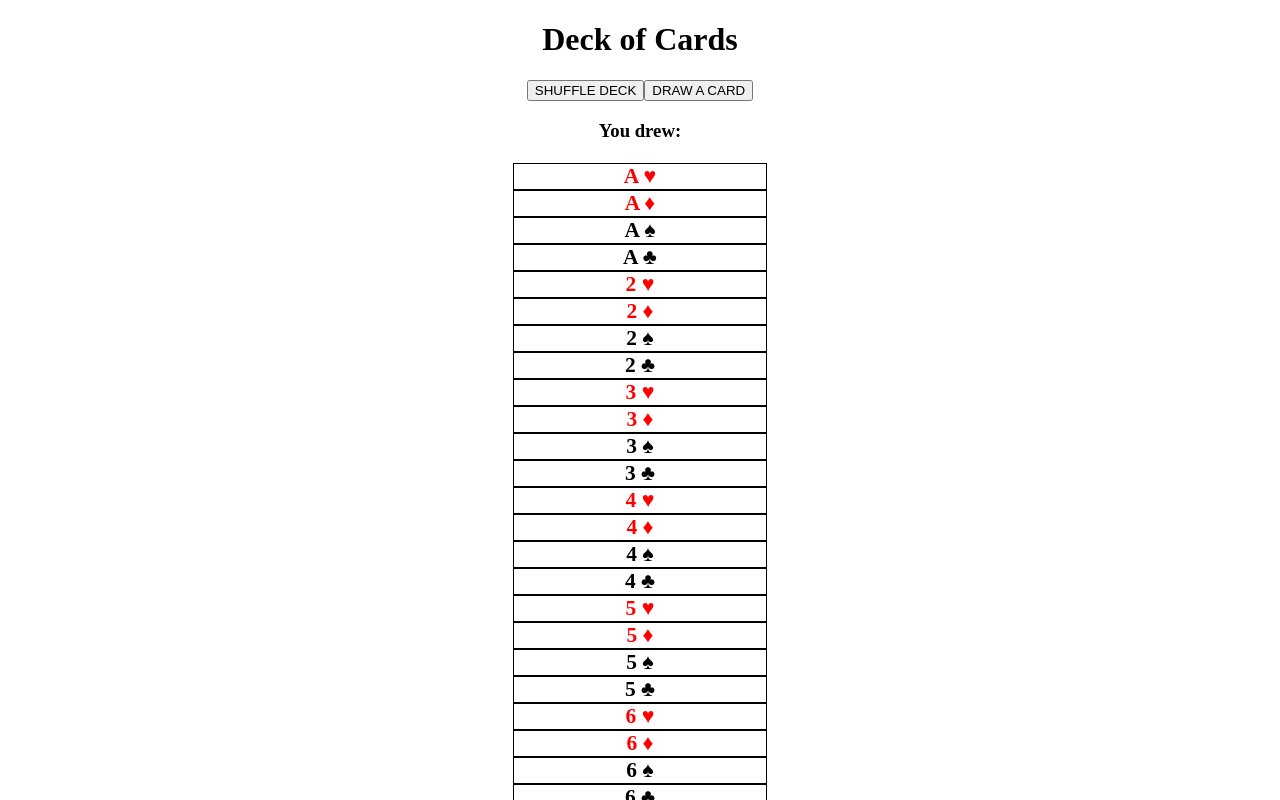
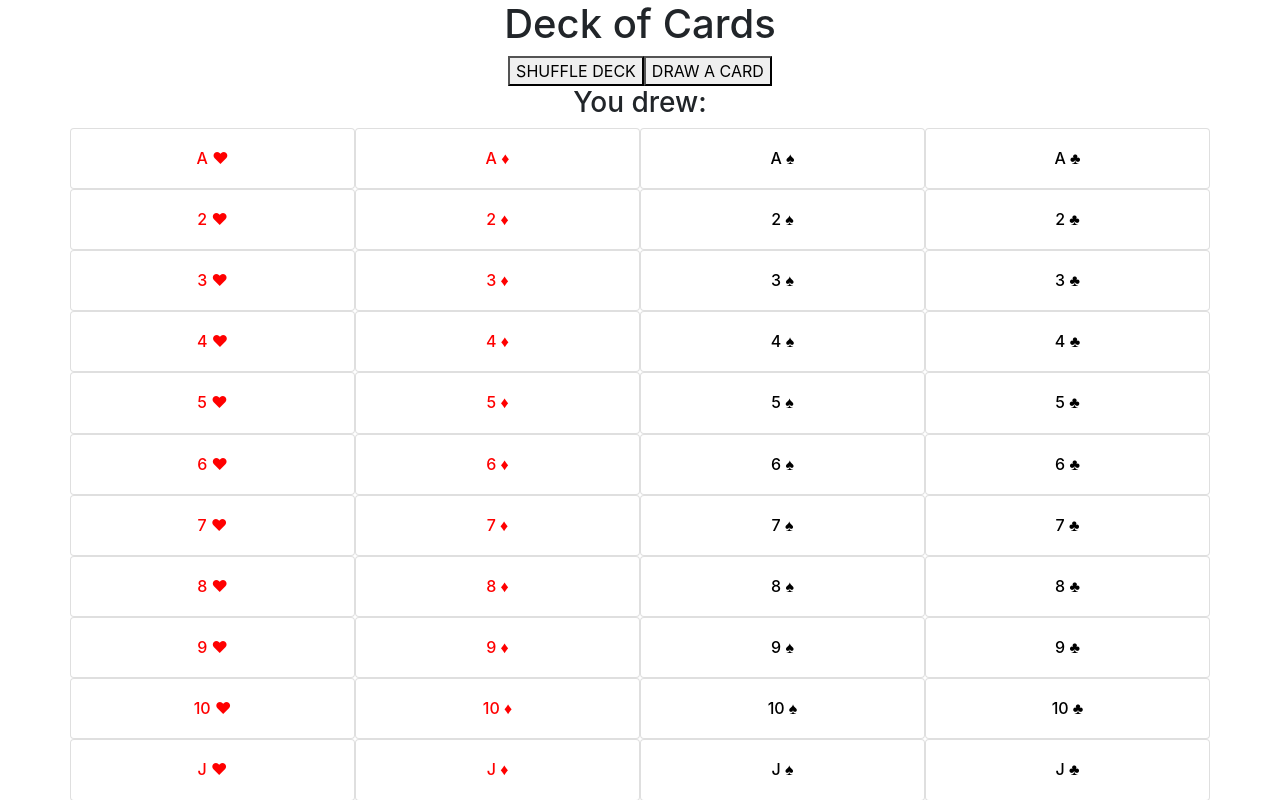
Before and after one commit to ytm127/dynamo, a React (Create React App) app: page / in a window 1280 px wide. Shown: the top 800 px of the page. Built offline with nearby package versions, Linux system fonts and the light colour scheme.

Commit message:
bootstrapped it

```diff
--- a/package.json
+++ b/package.json
@@ -3,6 +3,7 @@
   "version": "0.1.0",
   "private": true,
   "dependencies": {
+    "bootstrap": "^4.3.1",
     "react": "^16.8.6",
     "react-dom": "^16.8.6",
     "react-scripts": "3.0.1"
--- a/src/App.js
+++ b/src/App.js
@@ -5,9 +5,11 @@ import Deck from './components/Deck'
 function App() {
   return (
     <div className="App">
-      <h1>Deck of Cards</h1>
-      {/* entry point of the Deck  */}
-      <Deck />
+      <div className="container">
+        <h1>Deck of Cards</h1>
+        {/* entry point of the Deck  */}
+        <Deck />
+      </div>
     </div>
   );
 }
--- a/src/components/Card.js
+++ b/src/components/Card.js
@@ -3,12 +3,20 @@ import React, { Component } from 'react';
 class Card extends React.Component {
     render() {
         return (
-            <div>
+            <div className="row">
                 {this.props.cards.map((card) => (
                     card.suit == '♥' || card.suit == '♦' ?
-                        <h6 style={{ color: 'red', border: 'black solid 1px', width: '20%', margin: 'auto' }}>{card.value} {card.suit}</h6>
+                        <div className="col-3 card">
+                            <div className="card-body">
+                                <h6 style={{ color: 'red', margin: 'auto' }}>{card.value} {card.suit}</h6>
+                            </div>
+                        </div>
                         :
-                        <h6 style={{ color: 'black', border: 'black solid 1px', width: '20%', margin: 'auto' }}>{card.value} {card.suit}</h6>
+                        <div className="col-3 card">
+                            <div className="card-body">
+                                <h6 style={{ color: 'black', margin: 'auto' }}>{card.value} {card.suit}</h6>
+                            </div>
+                        </div>
                 ))}
             </div>
         );
--- a/src/components/helpers.js
+++ b/src/components/helpers.js
@@ -80,6 +80,9 @@ export const getPopped = () => {
     return popped;
 }
 
+
+
+
 // TESTS
 const testShuffle = (cards2, cards) => {
     if (cards2 != cards) {
--- a/src/index.js
+++ b/src/index.js
@@ -1,6 +1,6 @@
 import React from 'react';
 import ReactDOM from 'react-dom';
-
+import 'bootstrap/dist/css/bootstrap.css';
 import App from './App';
 
 
```
Also changed, not shown: 1 other file (tests, documents, lock files or other folders).
